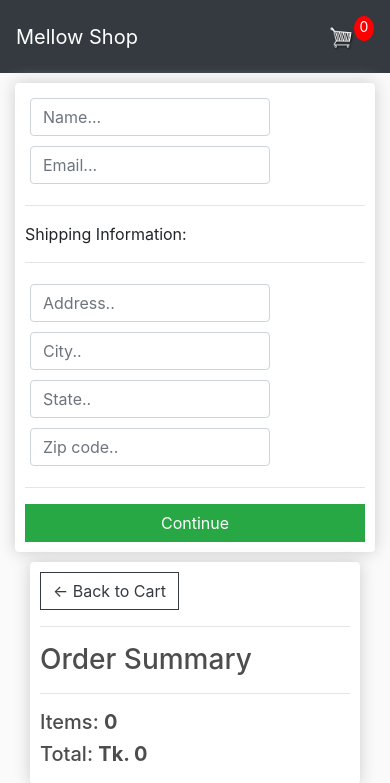
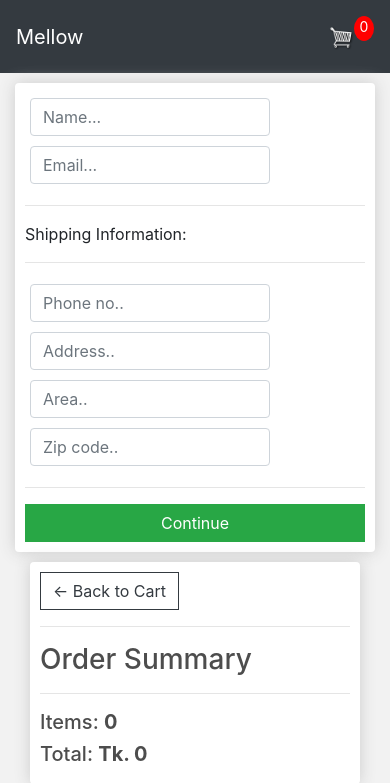
Before and after one commit to abusayed10809/django_ecommerce_site, a Django app: page /checkout/ in a window 390 px wide. Shown: the top 783 px of the page. Run offline with Django 3.2, Linux system fonts and the light colour scheme; some libraries are stand-ins or nearby versions.

Commit message:
phone number field

```diff
--- a/static/css/main.css
+++ b/static/css/main.css
@@ -1,5 +1,5 @@
 body{
-	background-color: hsl(0, 0%, 98%);
+	background-color: hsl(0, 0%, 95%);
 }
 
 h1,h2,h3,h4,h5,h6{
@@ -8,7 +8,7 @@ h1,h2,h3,h4,h5,h6{
 
 .box-element{
 	box-shadow:hsl(0, 0%, 80%) 0 0 16px;
-	background-color: #fff;
+	background-color: rgb(255, 255, 255);
 	border-radius: 4px;
 	padding: 10px;
 }
@@ -45,6 +45,16 @@ h1,h2,h3,h4,h5,h6{
 	height: 25px;
 	border-radius: 50%;
 	font-size: 14px;
+}
+
+#payment-info{
+	text-align: center;
+}
+
+#make-payment{
+	background-color: lightcoral;
+	padding: 5px;
+	border-radius: 5px;
 }
 
 .col-lg-4, .col-lg-6, .col-lg-8, .col-lg-12{
--- a/store/templates/store/checkout.html
+++ b/store/templates/store/checkout.html
@@ -22,16 +22,16 @@
                     <p>Shipping Information:</p>
                     <hr>
                     <div class="form-field">
-                        <input class="form-control" type="text" name="address" placeholder="Address..">
+                        <input required class="form-control" type="text" name="state" placeholder="Phone no..">
                     </div>
                     <div class="form-field">
-                        <input class="form-control" type="text" name="city" placeholder="City..">
+                        <input required class="form-control" type="text" name="address" placeholder="Address..">
                     </div>
                     <div class="form-field">
-                        <input class="form-control" type="text" name="state" placeholder="State..">
+                        <input required class="form-control" type="text" name="city" placeholder="Area..">
                     </div>
                     <div class="form-field">
-                        <input class="form-control" type="text" name="zipcode" placeholder="Zip code..">
+                        <input required class="form-control" type="text" name="zipcode" placeholder="Zip code..">
                     </div>
                 </div>
                 <hr>
@@ -41,7 +41,7 @@
 
         <div class="box-element hidden" id="payment-info">
             <!-- <small>Paypal options</small> -->
-            <button id="make-payment">Order Confirmation</button>
+            <button id="make-payment" class="btn">Click to Confirm</button>
         </div>
 
     </div>
@@ -89,7 +89,7 @@
         // document.getElementById('user-info').innerHTML = ''
     }
 
-    if(shipping == 'False' && user != 'AnonymousUser')
+    if(user != 'AnonymousUser')
     {
         // hide entire form if user is logged in and shipping is false
         // document.getElementById('form-wrapper').classList.add("hidden");
@@ -103,10 +103,18 @@
     var form = document.getElementById('form')
     //csrftoken = form.getElementsByTagName("input")[0].value
 
+
+
     form.addEventListener('submit', function(e){
         e.preventDefault()
         console.log('form submitted')
-        document.getElementById('payment-info').classList.remove("hidden");
+        if(form.state.value.length != 11 && form.state.value != '')
+        {
+            alert("Enter valid Phone number")
+        }
+        else{
+            document.getElementById('payment-info').classList.remove("hidden");
+        }
         // document.getElementById('form-button').classList.add('hidden')
         // document.getElementById('payment-info').classList.remove('hidden')
     })
--- a/store/templates/store/main.html
+++ b/store/templates/store/main.html
@@ -7,7 +7,7 @@
 <head>
     <meta charset="UTF-8">
     <meta name="viewport" content="width=device-width, initial-scale=1.0">
-    <title>Ecommerce Site</title>
+    <title>Mellow</title>
 
     <link rel="stylesheet" href="https://stackpath.bootstrapcdn.com/bootstrap/4.5.2/css/bootstrap.min.css"
     integrity="sha384-JcKb8q3iqJ61gNV9KGb8thSsNjpSL0n8PARn9HuZOnIxN0hoP+VmmDGMN5t9UJ0Z" crossorigin="anonymous">
@@ -68,7 +68,7 @@
 <body>
 
     <nav class="navbar navbar-expand-lg navbar-dark bg-dark">
-        <a class="navbar-brand" href="{% url 'store' %}">Mellow Shop</a>
+        <a class="navbar-brand" href="{% url 'store' %}">Mellow</a>
 
         <!-- <button class="navbar-toggler" type="button" data-toggle="collapse" data-target="#navbarSupportedContent" aria-controls="navbarSupportedContent" aria-expanded="false" aria-label="Toggle navigation">
             <span class="navbar-toggler-icon"></span>
--- a/store/templates/store/store.html
+++ b/store/templates/store/store.html
@@ -13,7 +13,7 @@
                 <h6><strong>{{product.name}}</strong></h6>
                 <hr>
                 <button data-product={{product.id}} data-action="add" class="btn btn-outline-secondary add-btn update-cart">Add to Cart</button>
-                <a class="btn btn-outline-success" href="#">View</a>
+                <!-- <a class="btn btn-outline-success" href="#">View</a> -->
                 <h4 style="display: inline-block;float: right;">Tk. {{product.price|floatformat:0}}</h4>
             </div>
         </div>
```
Also changed, not shown: db.sqlite3.
